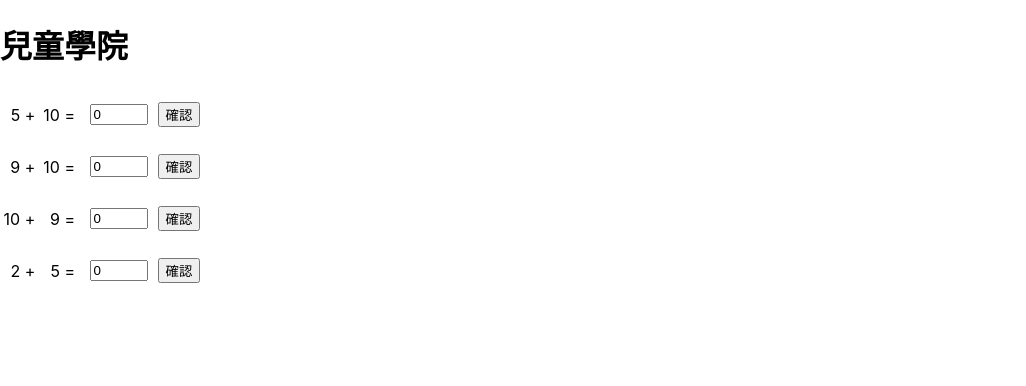
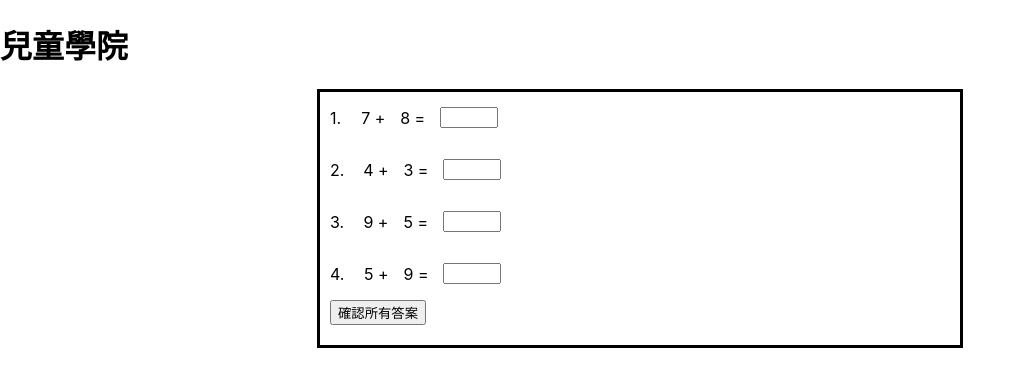
Before and after one commit to LaiYC0204/ReactKiddoAcademy, a React (Create React App) app: page / in a window 1280 px wide. Shown: the top 386 px of the page, without its empty margins (0-1026 px from the left). Built offline with nearby package versions, Linux system fonts and the light colour scheme.

Commit message:
<FEAT>修改亂數加法component、新增styles將css統整成一個資料夾

```diff
--- a/src/App.js
+++ b/src/App.js
@@ -1,14 +1,12 @@
-import Topic from "./components/Topic";
+import AdditionPractice from "./components/AdditionPractice";
+import './styles/App.css'
 
 const App = () => {
   return (
     <div>
       <h1>兒童學院</h1>
-      <div>
-        <Topic></Topic>
-        <Topic></Topic>
-        <Topic></Topic>
-        <Topic></Topic>
+      <div className="content">
+        <AdditionPractice></AdditionPractice>
       </div>
     </div>
   );
--- /dev/null
+++ b/src/components/AdditionPractice.js
@@ -0,0 +1,92 @@
+import { useState} from "react";
+import '../styles/AdditionPractice.css';
+
+const AdditionPractice = () => {
+    const [questions, setQuestions] = useState([
+        { num1: 0, num2: 0, userAnswer: 0, message: ''},
+        { num1: 0, num2: 0, userAnswer: 0, message: ''},
+        { num1: 0, num2: 0, userAnswer: 0, message: ''},
+        { num1: 0, num2: 0, userAnswer: 0, message: ''}
+    ])
+
+    // 取隨機數min-max
+    const generateRandomNumbers = (min, max) => {
+        return Math.floor(Math.random() * (max - min + 1)) + min;
+    }
+
+    // 初始化問題數據
+    const initializeQuestions = () => {
+        let min = 1;
+        let max = 10;
+        const newQuestions = questions.map(() => ({
+            num1: generateRandomNumbers(min, max),
+            num2: generateRandomNumbers(min, max),
+            userAnswer: ''
+        }));
+        setQuestions(newQuestions);
+    }
+
+    // 在初始化時生成隨機數
+    useState(() => {
+        initializeQuestions();
+    }, []);
+
+    // 處理使用者答案輸入
+    const handleAnswerChange = (index, value) => {
+        const updatedQuestions = [...questions];
+        updatedQuestions[index].userAnswer = value;
+        setQuestions(updatedQuestions);
+    }
+
+    // 按下按鈕檢查所有答案
+    const handleCheckAnswers = () => {
+        const checkQuestions = [...questions]
+        checkQuestions.forEach((question) => {
+            const correctAnswer = question.num1 + question.num2;
+            if (parseInt(question.userAnswer) === correctAnswer) {
+                question.message = '正確';
+            } else {
+                question.message = '錯誤';
+            }
+        });
+        setQuestions(checkQuestions);
+    }
+
+    return (
+        <div className="question-content">
+            <div>
+                {questions.map((question, index) => (
+                    <Topic
+                        key={index}
+                        index={index + 1}
+                        num1={question.num1}
+                        num2={question.num2}
+                        userAnswer={question.userAnswer}
+                        onAnswerChange={(value) => handleAnswerChange(index, value)}
+                        message={question.message}
+                    />
+                ))}
+            </div>
+            <button onClick={handleCheckAnswers} className="btn_check">確認所有答案</button>
+        </div>
+    );
+}
+
+const Topic = ({ num1, num2, userAnswer, onAnswerChange, message, index }) => {
+    return (
+        <div className="topic">
+            <p>
+                {index}.&nbsp;&nbsp;<span className="number">{num1}</span> + <span className="number">{num2}</span> =&nbsp;
+            </p>
+            <input
+                className="userAnswer"
+                type="number"
+                value={userAnswer}
+                onChange={(e) => onAnswerChange(e.target.value)}
+            />
+            <p>{message}</p>
+        </div>
+    );
+}
+
+export default AdditionPractice;
--- a/src/components/Topic.js
+++ /dev/null
@@ -1,48 +0,0 @@
-import { useState, useEffect } from "react";
-
-const Topic = () => {
-    // 取隨機數min-max
-    const randomNumberInRange = (min, max) => {
-        return Math.floor(Math.random() * (max - min + 1)) + min;
-    }
-
-    const [num1, setNum1] = useState(0);
-    const [num2, setNum2] = useState(0);
-    const [userAnswer, setUserAnswer] = useState(0);
-    const [resultMessage, setResultMessage] = useState('');
-
-    useEffect(() => {
-        let min = 1;
-        let max = 10;
-        setNum1(randomNumberInRange(min,max));
-        setNum2(randomNumberInRange(min,max));
-    }, []);
-
-    let correctAnswer = num1 + num2;
-
-    const handleClick = () => {
-        if (parseInt(userAnswer) === correctAnswer) {
-            setResultMessage('正確!');
-        } else {
-            setResultMessage('錯誤，請再試一次!');
-        }
-    }
-
-    return (
-        <div className="topic">
-            <p>
-                <span className="number">{num1}</span> + <span className="number">{num2}</span> =&nbsp;
-            </p>
-            <input
-                className="userAnswer"
-                type="number"
-                value={userAnswer}
-                onChange={(e) => setUserAnswer(e.target.value)}
-            />
-            <button onClick={handleClick}>確認</button>
-            <p>{resultMessage}</p>
-        </div>
-    )
-}
-
-export default Topic;
--- a/src/index.css
+++ b/src/index.css
@@ -11,20 +11,3 @@ code {
   font-family: source-code-pro, Menlo, Monaco, Consolas, 'Courier New',
     monospace;
 }
-
-.topic {
-  display: flex;
-  align-items: center;
-  gap: 10px;
-}
-
-.number {
-  display: inline-block;
-  width: 2ch; /* ch單位用來表示字元寬度，2ch確保佔兩個字元空間 */
-  text-align: right; /* 使數字靠右對齊 */
-}
-
-.userAnswer {
-  width: 50px;
-  height: 50%;
-}
--- /dev/null
+++ b/src/styles/AdditionPractice.css
@@ -0,0 +1,20 @@
+.topic {
+  display: flex;
+  align-items: center;
+  gap: 10px;
+}
+
+.number {
+  display: inline-block;
+  width: 2ch; /* ch單位用來表示字元寬度，2ch確保佔兩個字元空間 */
+  text-align: right; /* 使數字靠右對齊 */
+}
+
+.userAnswer {
+  width: 50px;
+  height: 50%;
+}
+
+.question-content{
+  padding-left: 10px;
+}
--- /dev/null
+++ b/src/styles/App.css
@@ -0,0 +1,6 @@
+.content{
+    margin: auto;
+    width: 50%;
+    border-style: solid;
+    padding-bottom: 20px;
+}
```
